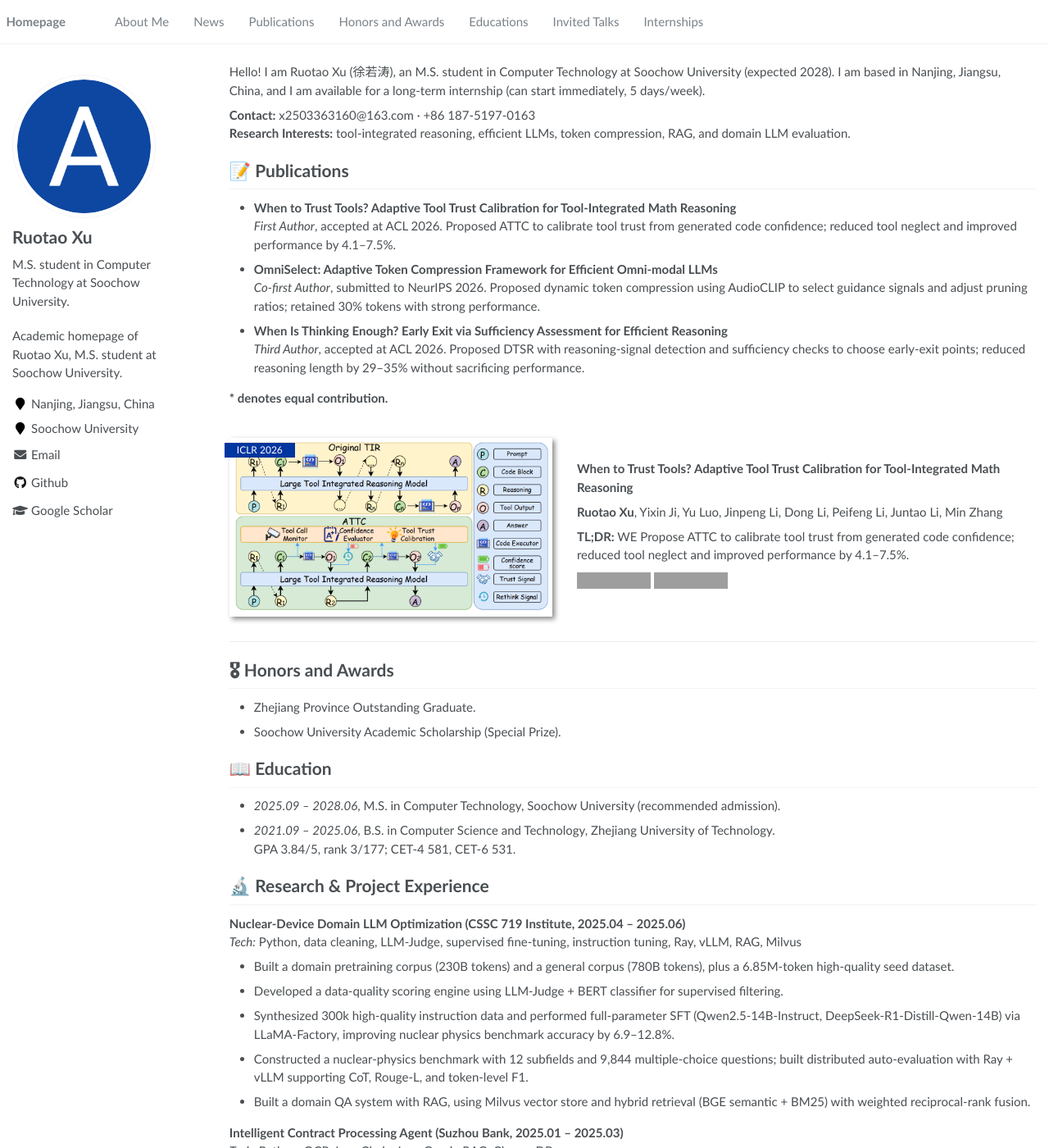
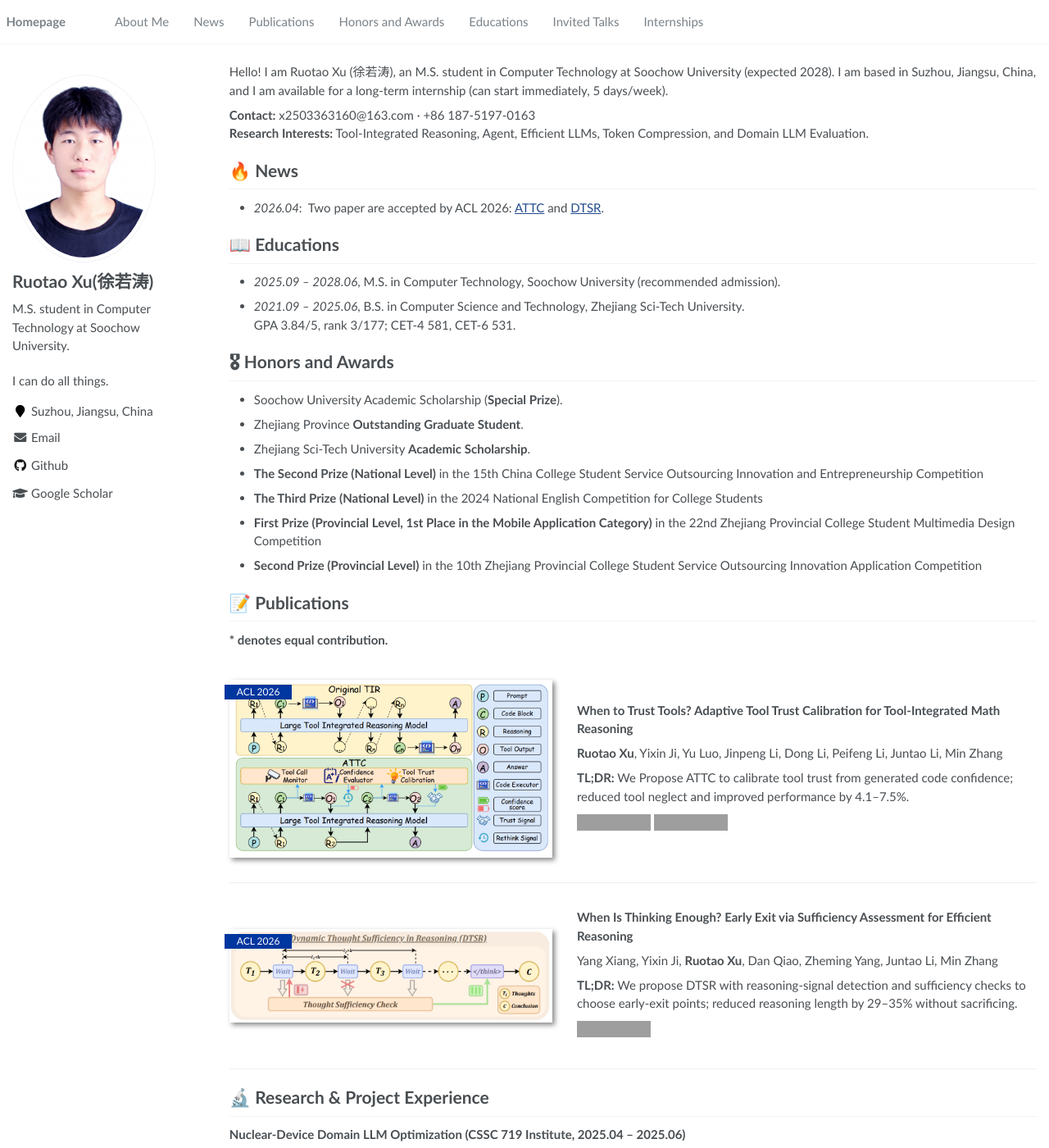
Before and after one commit to 00Dreamer00/00Dreamer00.github.io, a Jekyll site: the page built from _pages/about.md, in a window 1280 px wide and 1400 px high. Shown: the whole window at 82% size. Built offline with Jekyll 4.4.1, drawn with Linux system fonts in a browser that asks for light colours; grey boxes are pictures that could not be loaded.

Commit message:
update about page and add images

```diff
--- a/_config.yml
+++ b/_config.yml
@@ -7,7 +7,7 @@
 
 # Site Settings
 title                    : "Ruotao Xu | Academic Homepage"
-description              : "Academic homepage of Ruotao Xu, M.S. student at Soochow University."
+description              : "I can do all things."
 repository               : "00Dreamer00/00Dreamer00.github.io"
 google_scholar_stats_use_cdn : true
 
@@ -21,11 +21,11 @@ baidu_site_verification  :  # get baidu_site_verification from https://ziyuan.ba
 
 # Site Author
 author:
-  name             : "Ruotao Xu"
-  avatar           : "images/android-chrome-512x512.png"
+  name             : "Ruotao Xu(徐若涛)"
+  avatar           : "images/photo.png"
   bio              : "M.S. student in Computer Technology at Soochow University."
-  location         : "Nanjing, Jiangsu, China"
-  employer         : "Soochow University"
+  location         : "Suzhou, Jiangsu, China"
+  employer         :
   pubmed           :
   googlescholar    : "https://scholar.google.com/citations?hl=en&user=uw3bKYIAAAAJ&view_op=list_works&gmla=AIqSsVtpRSzI2qaXy6ek77P-5yH8AL2ePwajUzQEqQ5NSS-N04Qw5h3NaIiJCVAYR-rWq8PMpwizgMkXwANEERuz"
   email            : "x2503363160@163.com"
--- a/_includes/head/custom.html
+++ b/_includes/head/custom.html
@@ -1,6 +1,7 @@
-<link rel="apple-touch-icon" sizes="180x180" href="images/apple-touch-icon.png">
-<link rel="icon" type="image/png" sizes="32x32" href="images/favicon-32x32.png">
-<link rel="icon" type="image/png" sizes="16x16" href="images/favicon-16x16.png">
+<!-- <link rel="apple-touch-icon" sizes="180x180" href="images/apple-touch-icon.png"> -->
+<!-- <link rel="icon" type="image/png" sizes="32x32" href="images/favicon-32x32.png"> -->
+<!-- <link rel="icon" type="image/png" sizes="16x16" href="images/favicon-16x16.png"> -->
+<link rel="icon" type="image/png" sizes="16x16" href="images/photo.png">
 <link rel="manifest" href="images/site.webmanifest">
 
 <meta name="msapplication-TileColor" content="#000000">
--- a/_pages/about.md
+++ b/_pages/about.md
@@ -17,29 +17,48 @@ redirect_from:
 
 <span class='anchor' id='about-me'></span>
 
-Hello! I am Ruotao Xu (徐若涛), an M.S. student in Computer Technology at Soochow University (expected 2028). I am based in Nanjing, Jiangsu, China, and I am available for a long-term internship (can start immediately, 5 days/week).
+Hello! I am Ruotao Xu (徐若涛), an M.S. student in Computer Technology at Soochow University (expected 2028). I am based in Suzhou, Jiangsu, China, and I am available for a long-term internship (can start immediately, 5 days/week).
 
 **Contact:** x2503363160@163.com · +86 187-5197-0163
-**Research Interests:** tool-integrated reasoning, efficient LLMs, token compression, RAG, and domain LLM evaluation.
+**Research Interests:** Tool-Integrated Reasoning, Agent, Efficient LLMs, Token Compression, and Domain LLM Evaluation.
+
+# 🔥 News
+- *2026.04*: &nbsp;Two paper are accepted by ACL 2026: [ATTC](https://arxiv.org/abs/2604.08281) and [DTSR](https://arxiv.org/abs/2604.06787).
+
+# 📖 Educations
+- *2025.09 – 2028.06*, M.S. in Computer Technology, Soochow University (recommended admission).
+- *2021.09 – 2025.06*, B.S. in Computer Science and Technology, Zhejiang Sci-Tech University.
+  GPA 3.84/5, rank 3/177; CET-4 581, CET-6 531.
+
+# 🎖 Honors and Awards
+- Soochow University Academic Scholarship (**Special Prize**).
+- Zhejiang Province **Outstanding Graduate Student**.
+- Zhejiang Sci-Tech University **Academic Scholarship**.
+- **The Second Prize (National Level)** in the 15th China College Student Service Outsourcing Innovation and Entrepreneurship Competition
+- **The Third Prize (National Level)** in the 2024 National English Competition for College Students
+- **First Prize (Provincial Level, 1st Place in the Mobile Application Category)** in the 22nd Zhejiang Provincial College Student Multimedia Design Competition
+- **Second Prize (Provincial Level)** in the 10th Zhejiang Provincial College Student Service Outsourcing Innovation Application Competition
+
+
 
 # 📝 Publications
-- **When to Trust Tools? Adaptive Tool Trust Calibration for Tool-Integrated Math Reasoning**
+<!-- - **When to Trust Tools? Adaptive Tool Trust Calibration for Tool-Integrated Math Reasoning**
   *First Author*, accepted at ACL 2026. Proposed ATTC to calibrate tool trust from generated code confidence; reduced tool neglect and improved performance by 4.1–7.5%.
 - **OmniSelect: Adaptive Token Compression Framework for Efficient Omni-modal LLMs**
   *Co-first Author*, submitted to NeurIPS 2026. Proposed dynamic token compression using AudioCLIP to select guidance signals and adjust pruning ratios; retained 30% tokens with strong performance.
 - **When Is Thinking Enough? Early Exit via Sufficiency Assessment for Efficient Reasoning**
-  *Third Author*, accepted at ACL 2026. Proposed DTSR with reasoning-signal detection and sufficiency checks to choose early-exit points; reduced reasoning length by 29–35% without sacrificing performance.
+  *Third Author*, accepted at ACL 2026. Proposed DTSR with reasoning-signal detection and sufficiency checks to choose early-exit points; reduced reasoning length by 29–35% without sacrificing performance. -->
 
 **\* denotes equal contribution.**
 
-<div class='paper-box'><div class='paper-box-image'><div><div class="badge">ICLR 2026</div><img src='images/ATTC.png' width="100%"></div></div>
+<div class='paper-box'><div class='paper-box-image'><div><div class="badge">ACL 2026</div><img src='images/ATTC.png' width="100%"></div></div>
 <div class='paper-box-text' markdown="1">
 
 **When to Trust Tools? Adaptive Tool Trust Calibration for Tool-Integrated Math Reasoning**
 
 **Ruotao Xu**, Yixin Ji, Yu Luo, Jinpeng Li, Dong Li, Peifeng Li, Juntao Li, Min Zhang
 
-**TL;DR:** WE Propose ATTC to calibrate tool trust from generated code confidence; reduced tool neglect and improved performance by 4.1–7.5%.
+**TL;DR:** We Propose ATTC to calibrate tool trust from generated code confidence; reduced tool neglect and improved performance by 4.1–7.5%.
 
 [![](https://img.shields.io/badge/arXiv-Paper-orange?logo=arxiv&logoColor=white)](https://arxiv.org/abs/2604.08281)
 [![](https://img.shields.io/badge/GitHub-Code-blue?logo=github&logoColor=white)](https://github.com/00Dreamer00/ATTC)
@@ -48,17 +67,21 @@ Hello! I am Ruotao Xu (徐若涛), an M.S. student in Computer Technology at Soo
 </div>
 </div>
 
+<div class='paper-box'><div class='paper-box-image'><div><div class="badge">ACL 2026</div><img src='images/DTSR.png' width="100%"></div></div>
+<div class='paper-box-text' markdown="1">
+
+**When Is Thinking Enough? Early Exit via Sufficiency Assessment for Efficient Reasoning**
+
+Yang Xiang, Yixin Ji, **Ruotao Xu**, Dan Qiao, Zheming Yang, Juntao Li, Min Zhang
+
+**TL;DR:** We propose DTSR with reasoning-signal detection and sufficiency checks to choose early-exit points; reduced reasoning length by 29–35% without sacrificing.
+
+[![](https://img.shields.io/badge/arXiv-Paper-orange?logo=arxiv&logoColor=white)](https://arxiv.org/abs/2604.06787)
+
+</div>
+</div>
 
 
-
-# 🎖 Honors and Awards
-- Zhejiang Province Outstanding Graduate.
-- Soochow University Academic Scholarship (Special Prize).
-
-# 📖 Education
-- *2025.09 – 2028.06*, M.S. in Computer Technology, Soochow University (recommended admission).
-- *2021.09 – 2025.06*, B.S. in Computer Science and Technology, Zhejiang University of Technology.
-  GPA 3.84/5, rank 3/177; CET-4 581, CET-6 531.
 
 # 🔬 Research & Project Experience
 
```
Also changed, not shown: images/DTSR.png (added), images/photo.png (added).
